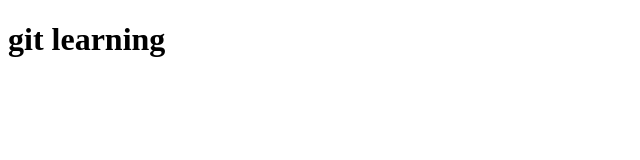
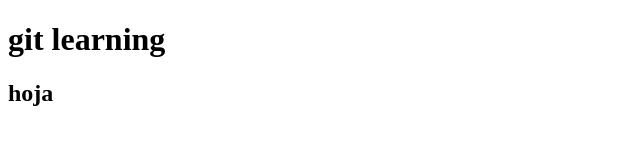
Before and after one commit to rudravaja/TASK, a plain HTML site: page index.html in a window 1280 px wide. Shown: the full height of the page, 0-640 px from the left. Drawn offline with Linux system fonts and the light colour scheme.

Commit message:
feat: add subheading to index page

```diff
--- a/index.html
+++ b/index.html
@@ -9,6 +9,7 @@
 
 <body>
     <h1>git learning</h1>
+    <h2>hoja</h2>
 </body>
 
 </html>
```
